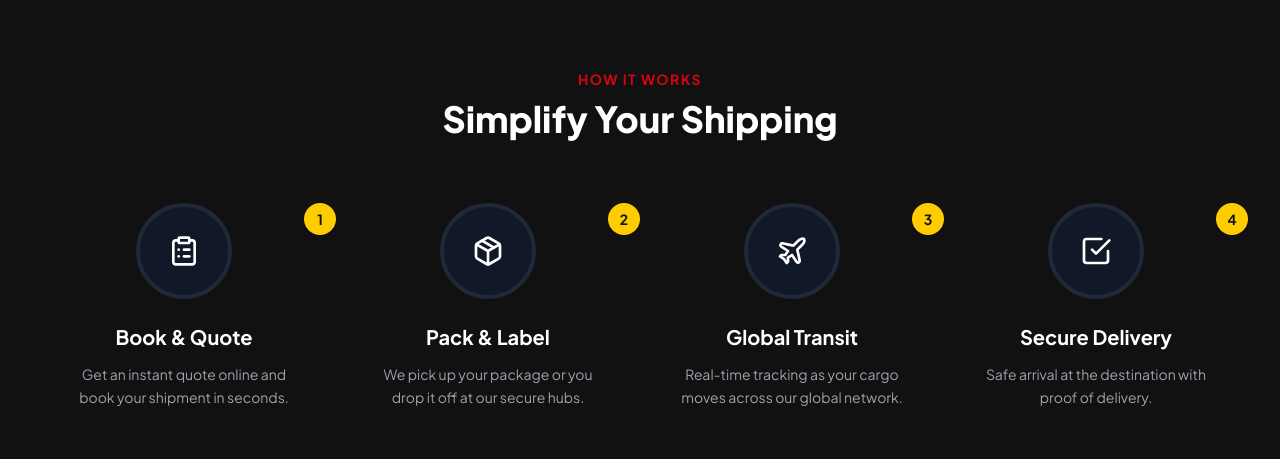
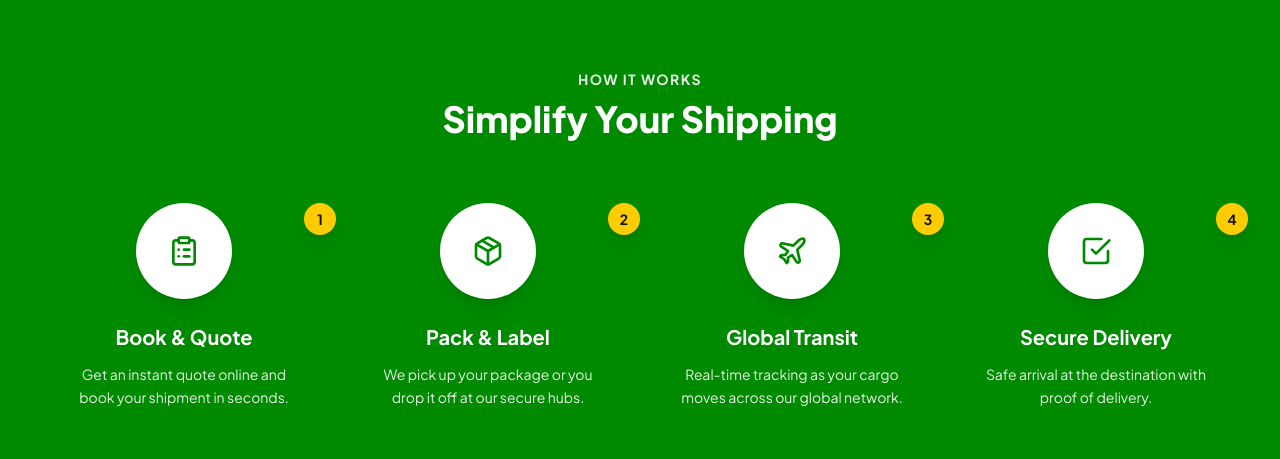
Before and after one commit to opfreslogistics-lgtm/velox, a Next.js app: page / in a window 1280 px wide. Shown: the part 1555-2014 px from the top of the page. Built offline with nearby package versions, Linux system fonts and the light colour scheme; no server answers; the database is empty.

Commit message:
Update How It Works section: Deep green background with white text in both light and dark modes

```diff
--- a/src/components/Process.tsx
+++ b/src/components/Process.tsx
@@ -26,27 +26,27 @@ const steps = [
 
 const Process: React.FC = () => {
   return (
-    <section className="py-24 bg-green-50 dark:bg-brand-black transition-colors duration-300 border-b border-green-100 dark:border-gray-800">
+    <section className="py-24 bg-brand-green transition-colors duration-300 border-b border-green-700">
       <div className="max-w-7xl mx-auto px-6 lg:px-12">
         <div className="text-center mb-16">
-          <span className="text-brand-red font-bold uppercase tracking-widest text-sm">How It Works</span>
-          <h2 className="text-4xl font-extrabold text-brand-black dark:text-white mt-2">Simplify Your Shipping</h2>
+          <span className="text-white/90 font-bold uppercase tracking-widest text-sm">How It Works</span>
+          <h2 className="text-4xl font-extrabold text-white mt-2">Simplify Your Shipping</h2>
         </div>
 
         <div className="relative grid grid-cols-1 md:grid-cols-4 gap-8">
           {/* Connector Line (Desktop) */}
-          <div className="hidden md:block absolute top-12 left-[10%] right-[10%] h-0.5 bg-green-200 dark:bg-gray-800 -z-10"></div>
+          <div className="hidden md:block absolute top-12 left-[10%] right-[10%] h-0.5 bg-white/30 -z-10"></div>
 
           {steps.map((step, idx) => (
             <div key={idx} className="relative flex flex-col items-center text-center group">
-              <div className="w-24 h-24 bg-white dark:bg-gray-900 border-4 border-green-200 dark:border-gray-800 rounded-full flex items-center justify-center mb-6 group-hover:border-brand-red transition-colors duration-300 z-10 shadow-sm">
-                <step.icon size={32} className="text-brand-black dark:text-white group-hover:text-brand-red transition-colors" />
+              <div className="w-24 h-24 bg-white border-4 border-white/20 rounded-full flex items-center justify-center mb-6 group-hover:border-brand-red transition-colors duration-300 z-10 shadow-lg">
+                <step.icon size={32} className="text-brand-green group-hover:text-brand-red transition-colors" />
               </div>
-              <div className="absolute top-0 right-0 -mr-4 bg-brand-yellow text-brand-black font-bold w-8 h-8 rounded-full flex items-center justify-center text-sm shadow">
+              <div className="absolute top-0 right-0 -mr-4 bg-brand-yellow text-brand-black font-bold w-8 h-8 rounded-full flex items-center justify-center text-sm shadow-lg">
                 {idx + 1}
               </div>
-              <h3 className="text-xl font-bold text-brand-black dark:text-white mb-3">{step.title}</h3>
-              <p className="text-gray-600 dark:text-gray-400 leading-relaxed text-sm px-4">
+              <h3 className="text-xl font-bold text-white mb-3">{step.title}</h3>
+              <p className="text-white/90 leading-relaxed text-sm px-4">
                 {step.desc}
               </p>
             </div>
```
